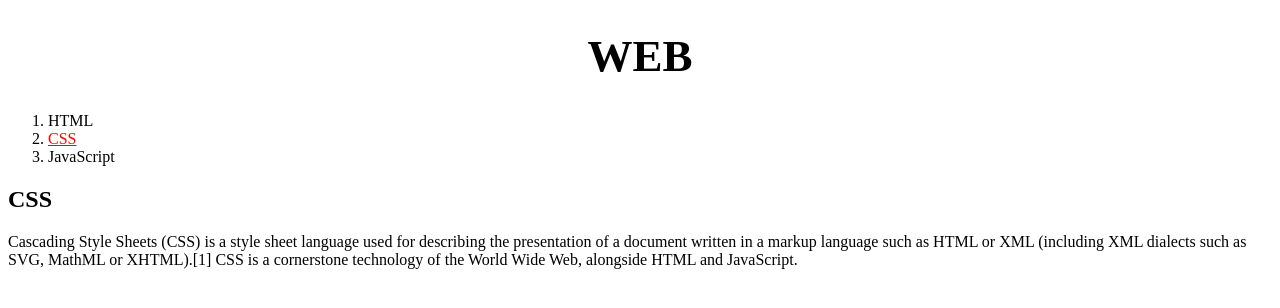
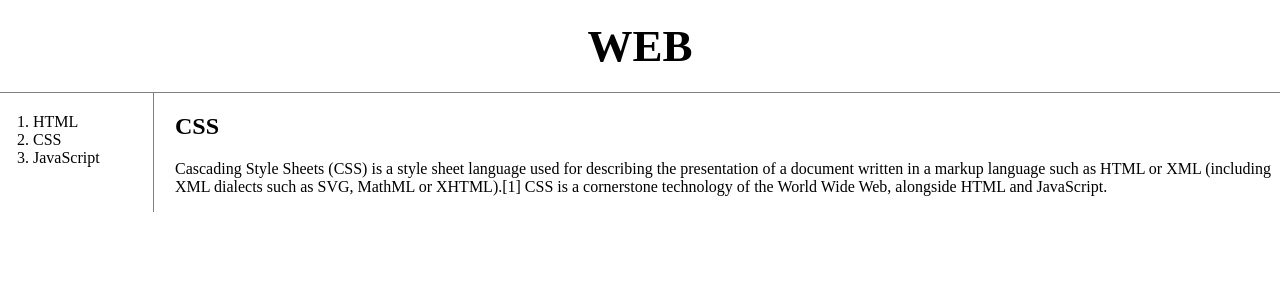
Before and after one commit to gggimmmin/web1-practice, a plain HTML site: page 2.html in a window 1280 px wide. Drawn offline with Linux system fonts and the light colour scheme.

Commit message:
2023-08-29 (06:03)
index.html, 2.html 에 박스 모델과 그리드를 통해 정리를 완료.

```diff
--- a/2.html
+++ b/2.html
@@ -13,6 +13,9 @@
     <title>WEB1 - CSS</title>
     <meta charset="utf-8">
     <style>
+        body {
+            margin:0;
+        }
         a {
             color:black;
             text-decoration: none;
@@ -20,26 +23,42 @@
         h1 {
             font-size: 45px;
             text-align: center;
+            border-bottom:1px solid gray;
+            margin:0;
+            padding:20px;
+        }
+        ol {
+            border-right:1px solid gray;
+            width:100px;
+            margin:0;
+            padding:20px;
+        }
+        #grid {
+            display: grid;
+            grid-template-columns: 150px 1fr;
+        }
+        #grid ol {
+            padding-left: 33px;
+        }
+        #grid #article {
+            padding-left: 25px;
         }
     </style>
 </head>
 <body>
     <h1><a href="index.html">WEB</a></h1>
+<div id="grid">
 <ol>
     <li><a href="1.html">HTML</a></li>
-    <li><a href="2.html" style="color:red;text-decoration:underline">CSS</a></li>
+    <li><a href="2.html">CSS</a></li>
     <li><a href="3.html">JavaScript</a></li>
 </ol>
-<!--
-<h1><a href="index.html"><font color="red">WEB</font></a></h1>
-<ol>
-    <li><a href="1.html"><font color="red">HTML</font></a></li>
-    <li><a href="2.html"><font color="red">CSS</font></a></li>
-    <li><a href="3.html"><font color="red">JavaScript</font></a></li>
-</ol>
--->
-<h2>CSS</h2>
-<p>Cascading Style Sheets (CSS) is a style sheet language used for describing the presentation of a document written in a markup language such as HTML or XML (including XML dialects such as SVG, MathML or XHTML).[1] CSS is a cornerstone technology of the World Wide Web, alongside HTML and JavaScript.
-</p>
+<div id="article">
+ <h2>CSS</h2>
+   <p>
+    Cascading Style Sheets (CSS) is a style sheet language used for describing the presentation of a document written in a markup language such as HTML or XML (including XML dialects such as SVG, MathML or XHTML).[1] CSS is a cornerstone technology of the World Wide Web, alongside HTML and JavaScript.
+   </p>
+</div>
+</div>
 </body>
 </html>
```
Also changed, not shown: index.html (+26 -1 lines).
